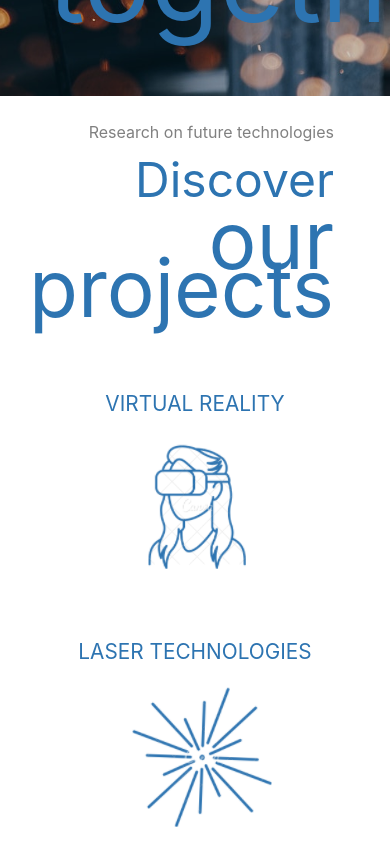
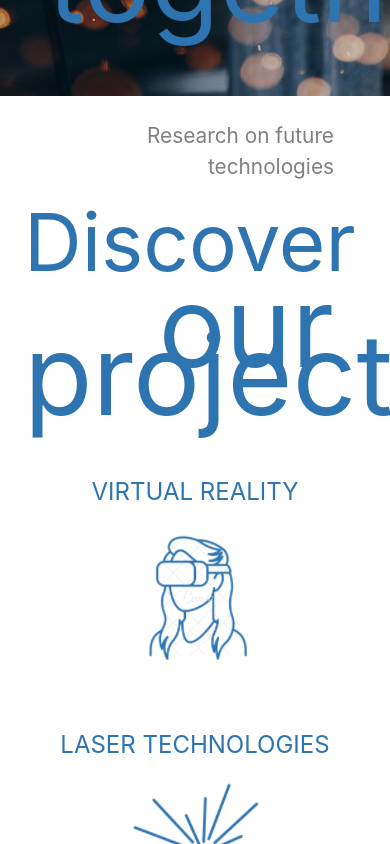
Before and after one commit to HungryOctopus/think-tank-website, a React (Create React App) app in the folder client/: page / in a window 390 px wide. Shown: the part 800-1644 px from the top of the page. Built offline with nearby package versions, Linux system fonts and the light colour scheme.

Commit message:
styling projects section

```diff
--- a/client/src/components/Projects/Projects.css
+++ b/client/src/components/Projects/Projects.css
@@ -16,13 +16,13 @@ Global Styles
 */
 
 .projects-container h1 {
-  font-size: 3rem;
+  font-size: 5rem;
   text-align: end;
   color: var(--s-blue);
   margin-right: 2rem;
 }
 .projects-container h2 {
-  font-size: 5rem;
+  font-size: 7rem;
   line-height: 3rem;
   text-align: end;
   color: var(--s-blue);
@@ -30,14 +30,15 @@ Global Styles
 }
 
 .projects-container h3 {
-  font-size: 1rem;
+  font-size: 1.3rem;
   text-align: end;
   color: grey;
   margin-right: 2rem;
 }
 
 .projects-container h4 {
-  font-size: 1.3rem;
+  font-size: 1.5rem;
+  margin-bottom: 5%;
   text-align: center;
   text-transform: uppercase;
   color: var(--s-blue);
@@ -47,3 +48,12 @@ Global Styles
   align-content: center;
   align-self: center;
 }
+
+@media screen and (max-width: 870px) {
+  .icon-row {
+    flex-direction: column;
+  }
+  .projects-container h4 {
+    margin-bottom: 0;
+  }
+}
--- a/client/src/components/Projects/Projects.jsx
+++ b/client/src/components/Projects/Projects.jsx
@@ -1,4 +1,4 @@
-import React, { useState, useEffect } from 'react';
+import React from 'react';
 import './Projects.css';
 import sensor from './icons/sensor-icon.png';
 import deepLearning from './icons/deep-learning-icon.png';
@@ -18,7 +18,8 @@ function Projects() {
             <h2>our projects</h2>
           </div>
           <div className="project-icons align-center ">
-            <div className="p-3 flex flex-wrap justify-around">
+            {/* first row with max 3 icons */}
+            <div className="icon-row p-3 flex flex-wrap justify-around">
               <div className="flex flex-col align-center m-5">
                 <h4 className="p-5">Virtual reality</h4>
                 <img src={virtualReality} alt="sensor" min-width="30px" />
@@ -33,7 +34,10 @@ function Projects() {
                 <h4 className="p-5 align-center">Deep learning</h4>
                 <img src={deepLearning} alt="sensor" min-width="30px" />
               </div>
+            </div>
 
+            {/* second row with max 3 icons */}
+            <div className="icon-row p-3 mb-8 flex flex-wrap justify-around">
               <div className="flex flex-col align-center m-5">
                 <h4 className="p-5 align-center ">Concept sensors</h4>
                 <img src={sensor} alt="sensor" min-width="30px" />
```
